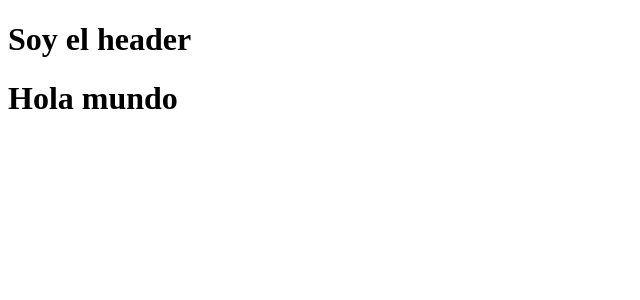
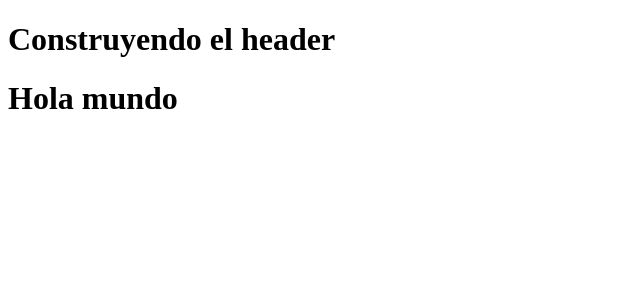
Before and after one commit to RicardoHungJS/react-vite-pokedex, a React (Vite) app: page / in a window 1280 px wide. Shown: the top 300 px of the page, without its empty margins (0-640 px from the left). Built offline with nearby package versions, Linux system fonts and the light colour scheme.

Commit message:
feat: creando rama header

```diff
--- a/src/components/header/header.tsx
+++ b/src/components/header/header.tsx
@@ -1,6 +1,8 @@
 const HeaderComponent = () => {
     return (
-        <h1>Soy el header</h1>
+        <header>
+            <h1>Construyendo el header</h1>
+        </header>
     )
 }
 
```
